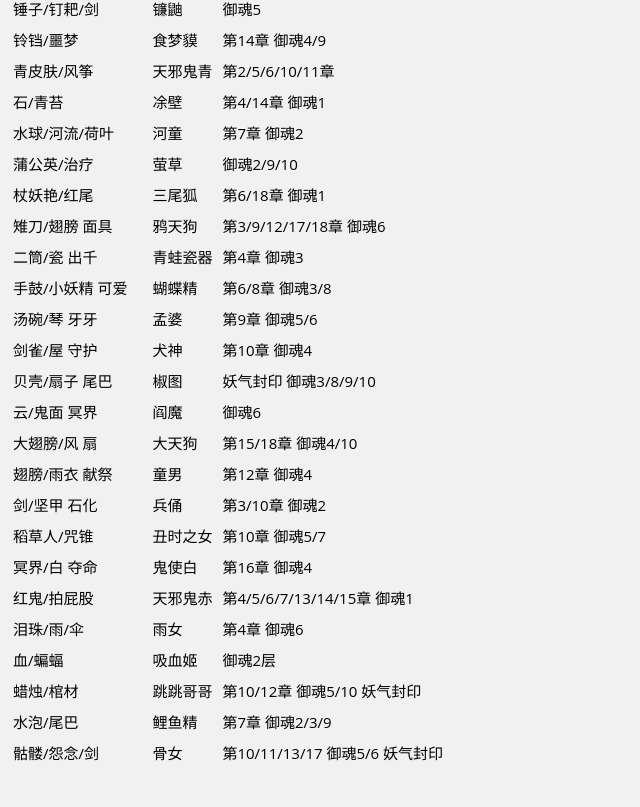
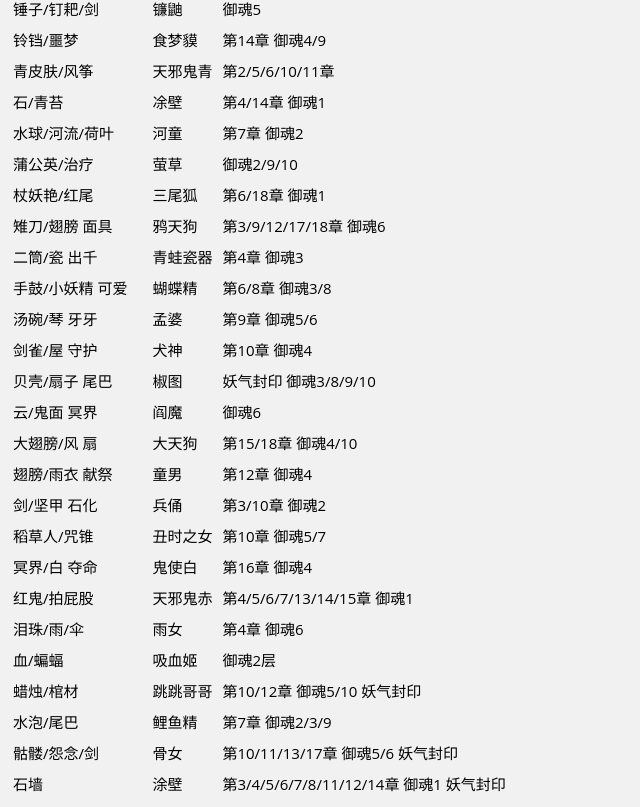
Before and after one commit to wuliupo/game, a plain HTML site: page yys/index.html in a window 1280 px wide. Shown: the part 7444-8251 px from the top of the page, without its empty margins (0-640 px from the left). Before the commit the page ends 8220 px from the top, so only its background shows below. Drawn offline with Linux system fonts and the light colour scheme.

Commit message:
新增线索"石墙 涂壁 第3/4/5/6/7/8/11/12/14章 御魂1 妖气封印"

```diff
--- a/yys/index.html
+++ b/yys/index.html
@@ -1179,7 +1179,12 @@
 				<div class="table-row">
 					<div class="table-cell clue-cell">骷髅/怨念/剑</div>
 					<div class="table-cell">骨女</div>
-					<div class="table-cell">第10/11/13/17 御魂5/6 妖气封印</div>
+					<div class="table-cell">第10/11/13/17章 御魂5/6 妖气封印</div>
+				</div>
+				<div class="table-row">
+					<div class="table-cell clue-cell">石墙</div>
+					<div class="table-cell">涂壁</div>
+					<div class="table-cell">第3/4/5/6/7/8/11/12/14章 御魂1 妖气封印</div>
 				</div>
 			</div>
 		</div>
```
